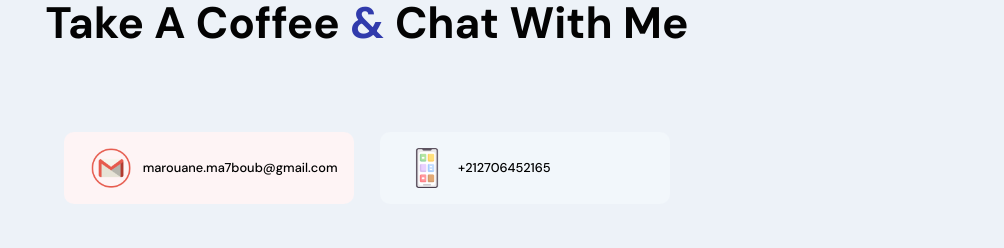
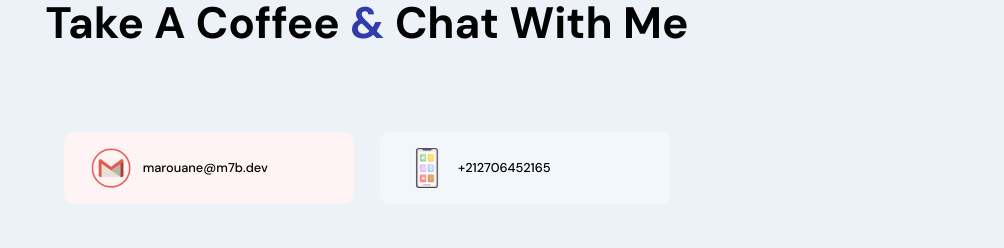
Before and after one commit to marouane-m7b/Portfolio, a React (Create React App) app in the folder frontend_react/: page / in a window 1280 px wide. Shown: the part 4870-5118 px from the top of the page, without its empty margins (276-1280 px from the left). Built offline with nearby package versions, Linux system fonts and the light colour scheme; no server answers.

Commit message:
Change Email

```diff
--- a/frontend_react/public/index.html
+++ b/frontend_react/public/index.html
@@ -42,8 +42,8 @@
         </p>
         <p>© 2023 Marouane Mahboub. All rights reserved.</p>
         <p>Developed with ❤️ by Marouane Mahboub.</p>
-        <a href="mailto:marouane.ma7boub@gmail.com" aria-label="Email m7b" rel="noreferrer" target="_blank" >
-          marouane.ma7boub@gmail.com
+        <a href="mailto:marouane@m7b.dev" aria-label="Email m7b" rel="noreferrer" target="_blank" >
+          marouane@m7b.dev
         </a>
         <a href="https://github.com/marouane-m7b" aria-label="GitHub m7b" rel="noreferrer" target="_blank">
           GitHub m7b
--- a/frontend_react/src/container/Footer/Footer.jsx
+++ b/frontend_react/src/container/Footer/Footer.jsx
@@ -94,12 +94,12 @@ const Footer = () => {
                   alt="marouane mahboub email"
                 />
                 <a
-                  href="mailto:marouane.ma7boub@gmail.com"
+                  href="mailto:marouane@m7b.dev"
                   style={{ color: "black" }}
                   aria-label={`Send email to me`}
                   className="p-text"
                 >
-                  marouane.ma7boub@gmail.com
+                  marouane@m7b.dev
                 </a>
               </div>
               <div className="app__footer-card">
```
